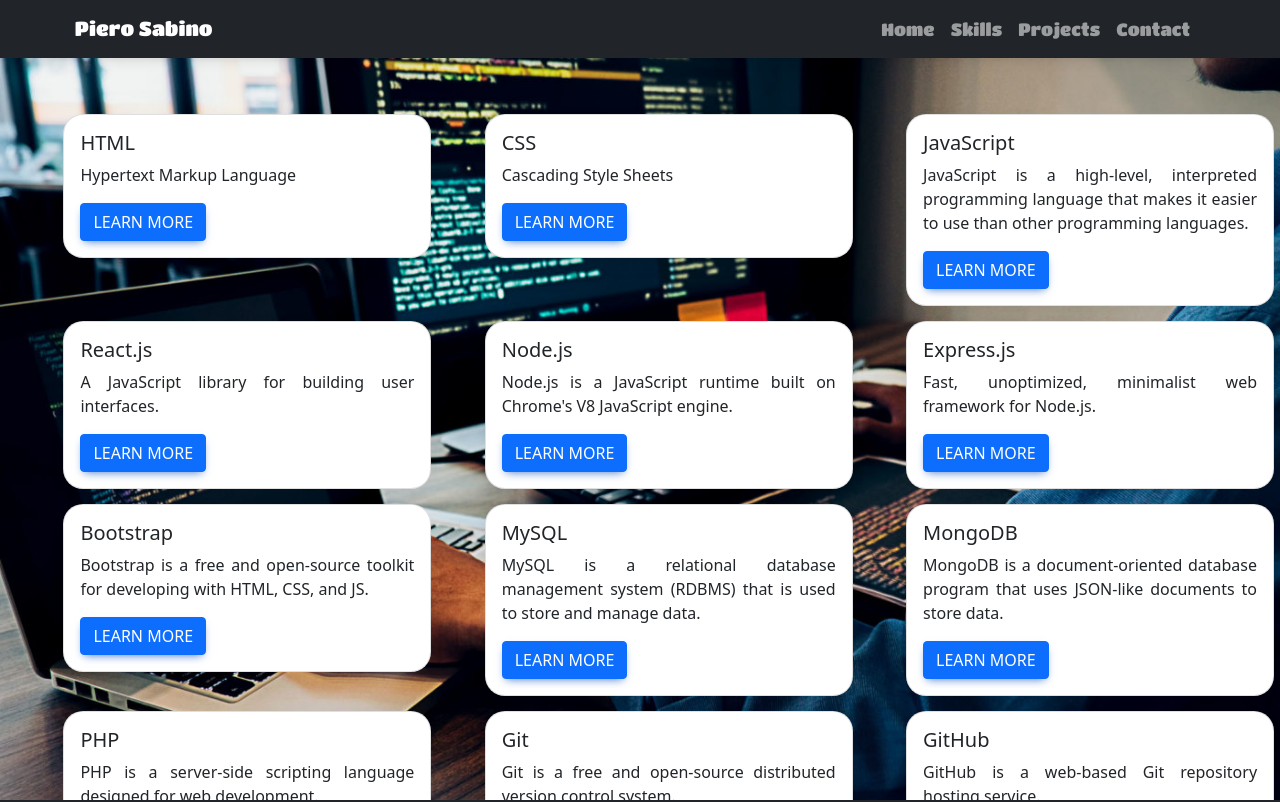
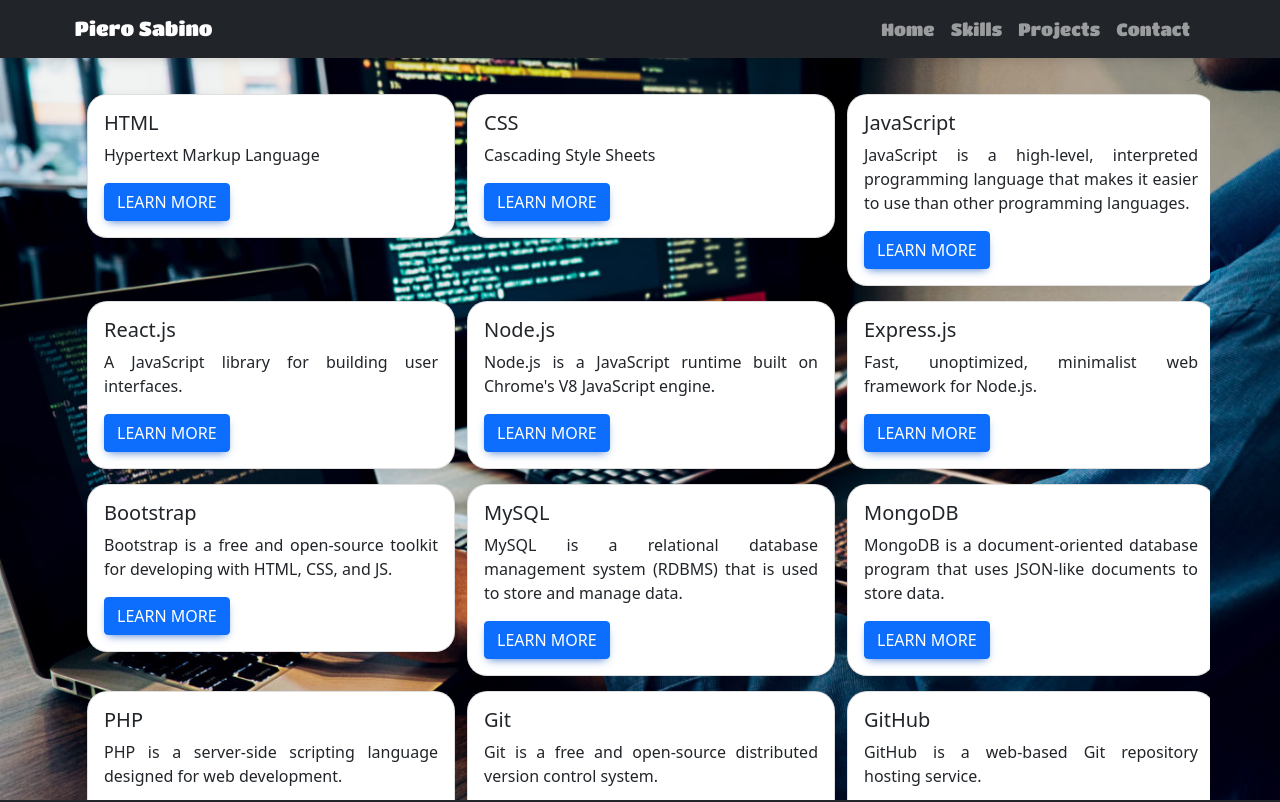
Before and after one commit to pierre1590/Portfolio-Piero, a React (Create React App) app: page /skills in a window 1280 px wide. Shown: the top 802 px of the page. Built offline with nearby package versions, Linux system fonts and the light colour scheme.

Commit message:
Update project

```diff
--- a/public/index.html
+++ b/public/index.html
@@ -2,10 +2,7 @@
 <html lang="en">
   <head>
     <meta charset="utf-8" />
-    <link
-      rel="monetization"
-      href="https://$ilp.uphold.com/BhW7wpAJyz2R"
-    />
+    <link rel="monetization" href="https://$ilp.uphold.com/BhW7wpAJyz2R" />
     <link rel="apple-touch-icon" sizes="57x57" href="./apple-icon-57x57.png" />
     <link rel="apple-touch-icon" sizes="60x60" href="./apple-icon-60x60.png" />
     <link rel="apple-touch-icon" sizes="72x72" href="./apple-icon-72x72.png" />
--- a/src/pages/Skills/Skills.js
+++ b/src/pages/Skills/Skills.js
@@ -7,7 +7,7 @@
 
 return (
         <>
-            <Container fluid  style={{textAlign:'center',marginTop:'2%',marginLeft:'3%',marginRight:'3%',padding:20, overflowY: 'scroll' }}>
+            <Container   style={{textAlign:'center',marginTop:'2%',overflowY: 'auto',alignItems: 'center',alignSelf:'center'}}>
                 <Row md={3} style={{marginTop:5,textAlign:'justify'}}>
                     <Col>
                         <CardItem title="HTML" description="Hypertext Markup Language" link="https://www.w3.org/TR/html/" />
@@ -54,8 +54,6 @@
                 </Row>
             </Container>
 
-
-
         </>
     )
 }
```
